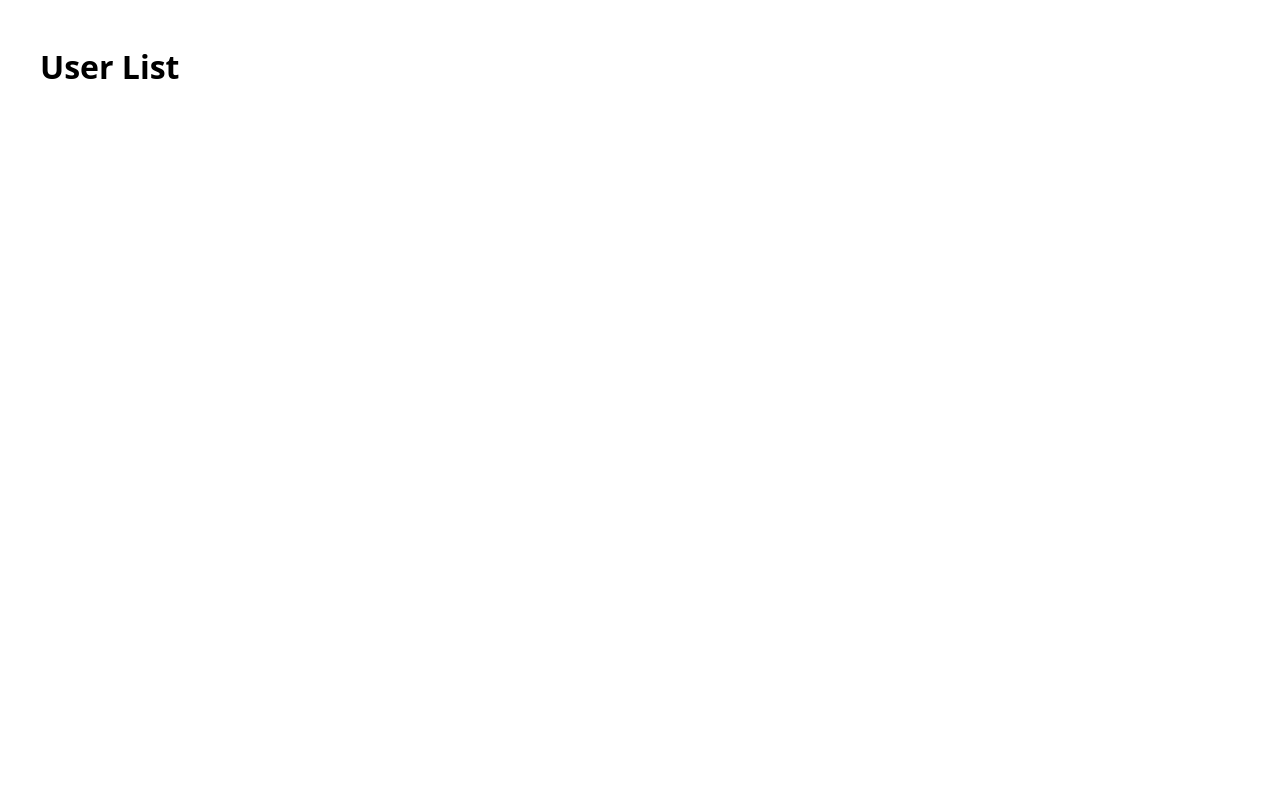
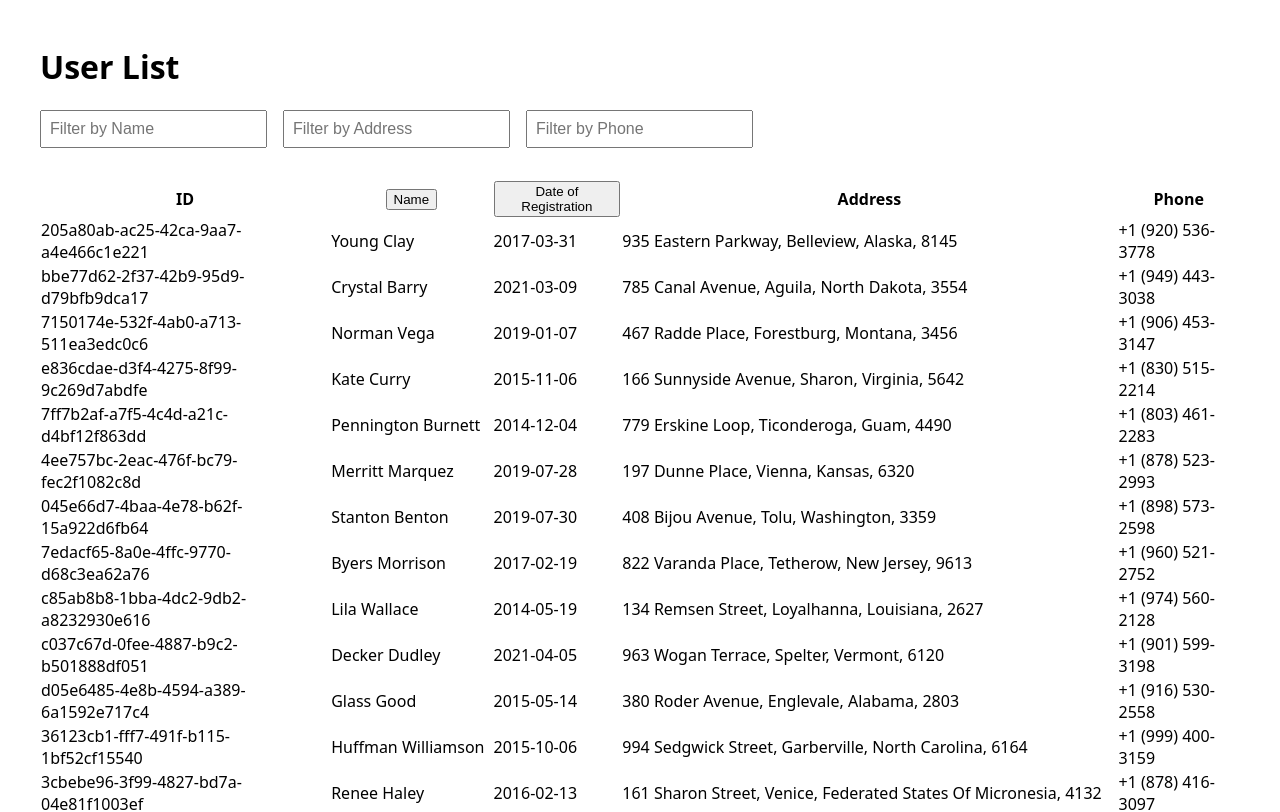
Before and after one commit to Muhannad-coding/users-table, a Vue app: page / in a window 1280 px wide. Shown: the top 812 px of the page. Built offline with nearby package versions, Linux system fonts and the light colour scheme.

Commit message:
refactor: update UserTable component with filtering and sorting functionality

```diff
--- a/src/App.vue
+++ b/src/App.vue
@@ -1,7 +1,7 @@
 <template>
   <main class="app-container">
     <h1>User List</h1>
-    <router-view />
+    <RouterView />
   </main>
 </template>
 
--- /dev/null
+++ b/src/components/UI/FilterInput.vue
@@ -0,0 +1,47 @@
+<script setup>
+const props = defineProps({
+  modelValue: {
+    type: String,
+    default: '',
+  },
+  placeholder: {
+    type: String,
+    default: 'Filter...',
+  },
+  debounceTime: {
+    type: Number,
+    default: 500,
+  },
+})
+
+const emit = defineEmits(['update:modelValue'])
+
+let timeout = null
+
+function onInput(event) {
+  clearTimeout(timeout)
+  const value = event.target.value
+  timeout = setTimeout(() => {
+    emit('update:modelValue', value)
+  }, props.debounceTime)
+}
+</script>
+
+<template>
+  <div class="filter-input">
+    <label :for="id">{{ label }}</label>
+    <input :id="id" type="text" :placeholder="placeholder" :value="modelValue" @input="onInput" />
+  </div>
+</template>
+
+<style scoped>
+.filter-input {
+  display: flex;
+  flex-direction: column;
+  margin-bottom: 1rem;
+}
+.filter-input input {
+  padding: 0.5rem;
+  font-size: 1rem;
+}
+</style>
--- a/src/components/UserTable.vue
+++ b/src/components/UserTable.vue
@@ -1,9 +1,116 @@
-<script setup></script>
+<script setup>
+import usersData from '@/data/records.json'
+import { ref, computed } from 'vue'
+import FilterInput from '@/components/UI/FilterInput.vue'
+
+const users = ref(usersData)
+
+const filters = ref({
+  name: '',
+  address: '',
+  phone: '',
+})
+
+const sort = ref({
+  key: null,
+  order: 'asc',
+})
+
+const filteredUsers = computed(() => {
+  return users.value.filter((user) => {
+    return (
+      user.name.toLowerCase().includes(filters.value.name.toLowerCase()) &&
+      user.address.toLowerCase().includes(filters.value.address.toLowerCase()) &&
+      user.phone.toLowerCase().includes(filters.value.phone.toLowerCase())
+    )
+  })
+})
+
+const sortedUsers = computed(() => {
+  const data = [...filteredUsers.value]
+
+  if (!sort.value.key) return data
+
+  return data.sort((a, b) => {
+    let result = 0
+
+    if (sort.value.key === 'date') {
+      result = new Date(a.registrationDate) - new Date(b.registrationDate)
+    }
+
+    if (sort.value.key === 'name') {
+      result = a.name.localeCompare(b.name)
+
+      // multi-column: if names are equal, sort by date
+      if (result === 0) {
+        result = new Date(a.registrationDate) - new Date(b.registrationDate)
+      }
+    }
+
+    return sort.value.direction === 'asc' ? result : -result
+  })
+})
+
+function toggleSort(key) {
+  if (sort.value.key === key) {
+    sort.value.direction = sort.value.direction === 'asc' ? 'desc' : 'asc'
+  } else {
+    sort.value.key = key
+    sort.value.direction = 'asc'
+  }
+}
+</script>
 
 <template>
-  <div>
-    <p>Table will be here</p>
+  <div class="filters">
+    <FilterInput v-model="filters.name" placeholder="Filter by Name" />
+    <FilterInput v-model="filters.address" placeholder="Filter by Address" />
+    <FilterInput v-model="filters.phone" placeholder="Filter by Phone" />
   </div>
+  <table>
+    <thead>
+      <tr>
+        <th>ID</th>
+        <th>
+          <button @click="toggleSort('name')">
+            Name
+            <span v-if="sort.key === 'name'">
+              {{ sort.direction === 'asc' ? '▲' : '▼' }}
+            </span>
+          </button>
+        </th>
+        <th>
+          <button @click="toggleSort('date')">
+            Date of Registration
+            <span v-if="sort.key === 'date'">
+              {{ sort.direction === 'asc' ? '▲' : '▼' }}
+            </span>
+          </button>
+        </th>
+        <th>Address</th>
+        <th>Phone</th>
+      </tr>
+    </thead>
+    <tbody>
+      <tr v-for="user in sortedUsers" :key="user.id">
+        <td>{{ user.id }}</td>
+        <td>{{ user.name }}</td>
+        <td>{{ user.date }}</td>
+        <td>{{ user.address }}</td>
+        <td>{{ user.phone }}</td>
+      </tr>
+    </tbody>
+  </table>
 </template>
 
-<style scoped></style>
+<style scoped>
+.filters {
+  display: flex;
+  gap: 1rem;
+  margin-bottom: 1rem;
+}
+table {
+  width: 100%;
+  border-collapse: collapse;
+}
+</style>
--- a/src/router/index.js
+++ b/src/router/index.js
@@ -5,8 +5,7 @@ import UserTable from '@/components/UserTable.vue'
 const routes = [
   {
     path: '/',
-    name: 'Home',
-    components: UserTable,
+    component: UserTable,
   },
 ]
 
```
